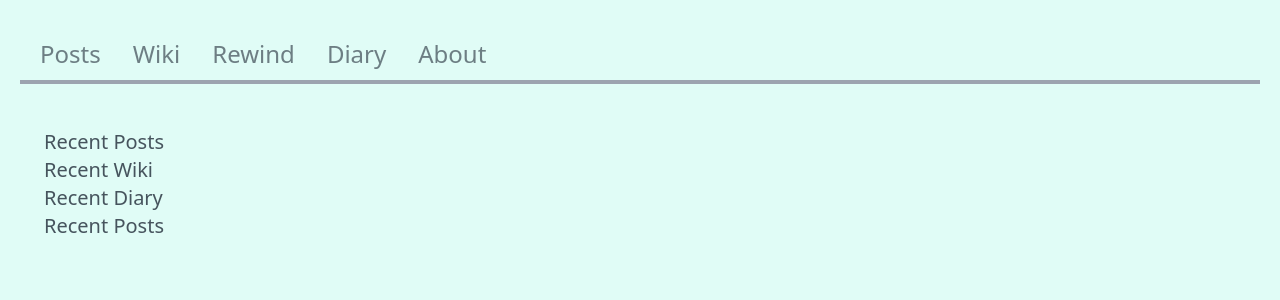
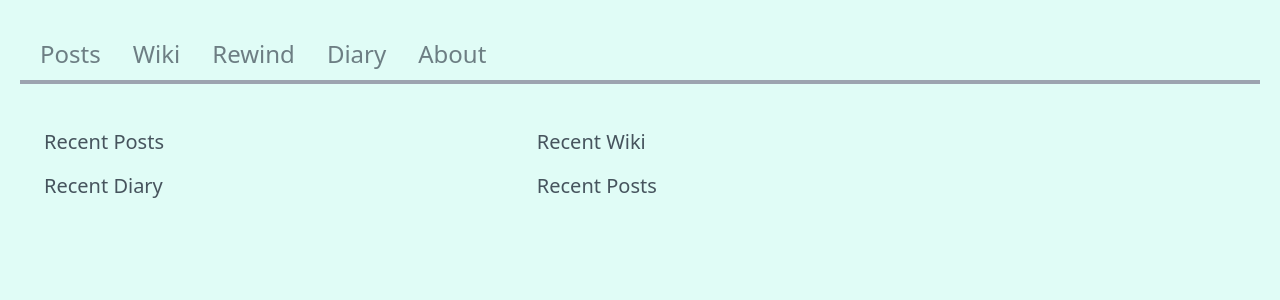
Before and after one commit to koremp/koremp.blog-contentlayer, a Next.js app: page / in a window 1280 px wide. Shown: the top 300 px of the page. Built offline with nearby package versions, Linux system fonts and the light colour scheme.

Commit message:
feat: add main and main item

```diff
--- a/src/components/main/index.tsx
+++ b/src/components/main/index.tsx
@@ -10,7 +10,7 @@ const items = [
 export default function Main() {
   return (
     <main className="py-6 px-6 ">
-      <div className="">
+      <div className="flex flex-wrap gap-4">
         {
           items.map(({ href, label }) => {
             return (
--- a/src/components/main/main-item.tsx
+++ b/src/components/main/main-item.tsx
@@ -10,7 +10,7 @@ export default function MainItem({
 }) {
   return (
     <Link
-      className="text-xl flex-grow text-gray-800/80 hover:text-gray-800/60"
+      className="flex-wrap basis-2/5 text-xl text-gray-800/80 hover:text-gray-800/60"
       href={href}
     >
       <Link href="">{label}</Link>
```
